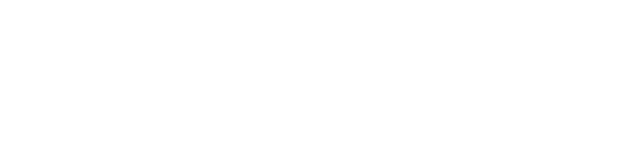
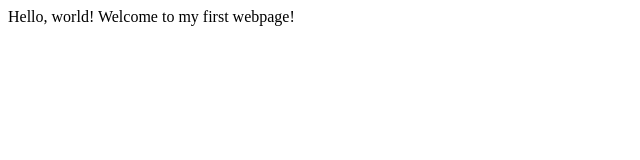
Before and after one commit to Mwendantu-CastDynamic/my-first-website, a plain HTML site: page my-first-website.html in a window 1280 px wide. Shown: the whole page, without its empty margins (0-640 px from the left). Drawn offline with Linux system fonts and the light colour scheme.

Commit message:
Initialized CSS into my first website webpage

```diff
--- a/my-first-website.html
+++ b/my-first-website.html
@@ -2,8 +2,10 @@
 <html>
   <head>
     <title>My first webpage</title>
+    <link href="css/styles.css" rel="stylesheet" type="text/css">
   </head>
   <body>
-
+    Hello, world!
+    Welcome to my first webpage!
   </body>
 </html>
```
Also changed, not shown: css/styles.css (added), images/favourite-things.html (added), images/index.html (added).
